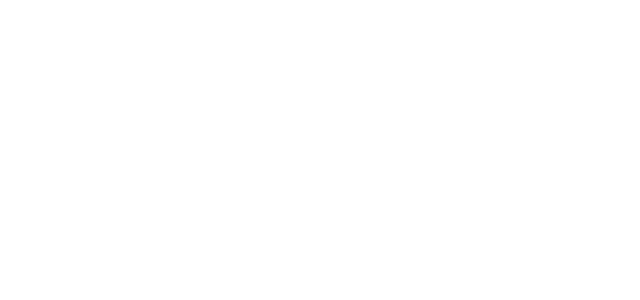
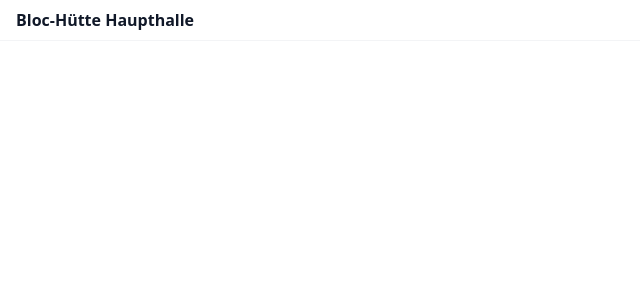
Before and after one commit to steschwa/tickboard, a React (Vite) app: page / in a window 1280 px wide. Shown: the top 300 px of the page, without its empty margins (0-640 px from the left). Built offline with nearby package versions, Linux system fonts and the light colour scheme.

Commit message:
feat: header

```diff
--- a/package.json
+++ b/package.json
@@ -12,6 +12,7 @@
         "typecheck": "tsc --noEmit"
     },
     "dependencies": {
+        "lucide-react": "^0.482.0",
         "react": "^19.0.0",
         "react-dom": "^19.0.0"
     },
--- a/src/App.tsx
+++ b/src/App.tsx
@@ -1,3 +1,5 @@
+import { Header } from "./components/header/Header"
+
 export function App() {
-    return null
+    return <Header />
 }
--- /dev/null
+++ b/src/components/header/Header.tsx
@@ -0,0 +1,15 @@
+import { MenuIcon } from "lucide-react"
+
+export function Header() {
+    return (
+        <header className="border-b border-gray-100 flex items-center justify-between px-4 py-2">
+            <h1 className="text-gray-900 font-semibold text-base">
+                Bloc-Hütte Haupthalle
+            </h1>
+
+            <button type="button" className="text-gray-500 focus:outline-none">
+                <MenuIcon className="size-6" />
+            </button>
+        </header>
+    )
+}
```
Also changed, not shown: 1 other file (tests, documents, lock files or other folders).
